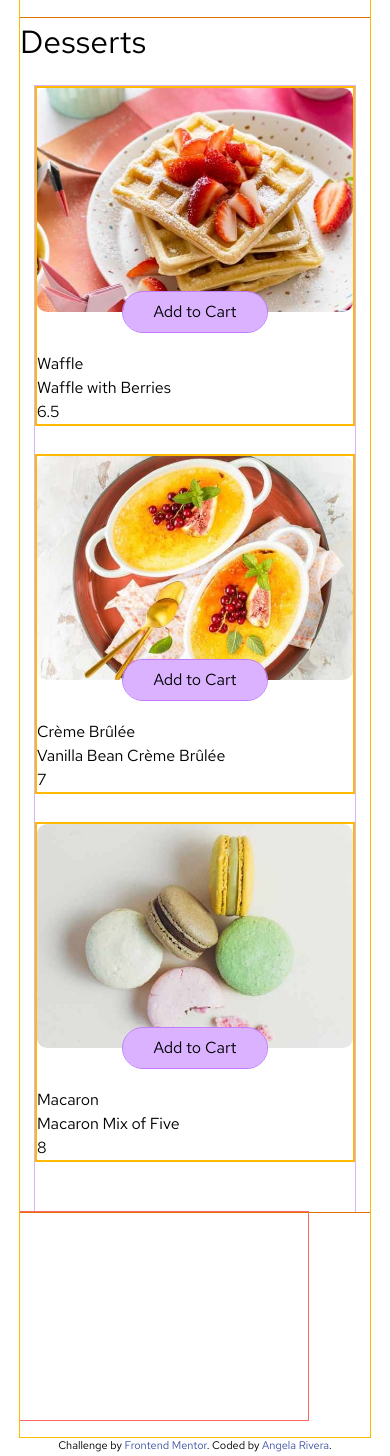
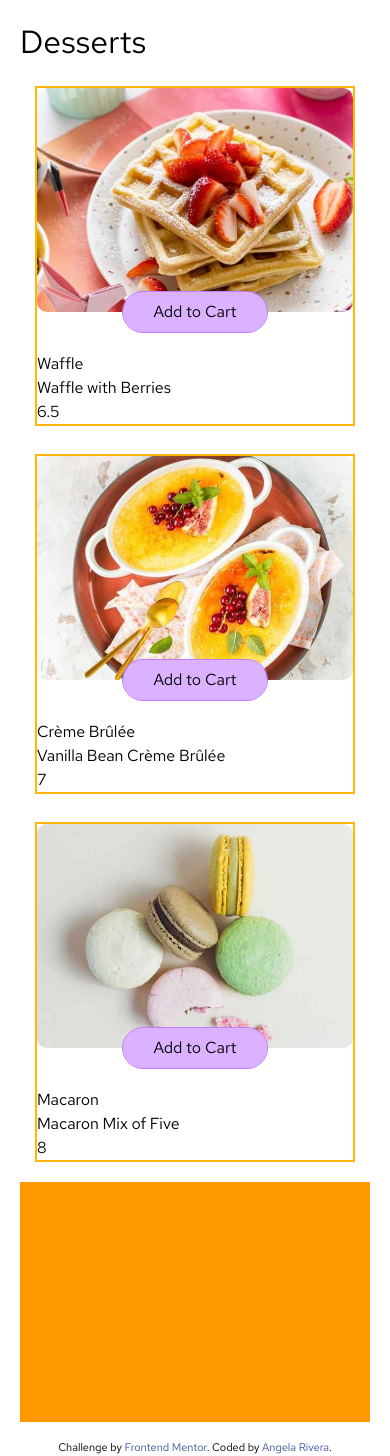
Before and after one commit to ang-riv/product-cart, a React (Vite) app: page / in a window 390 px wide. Built offline with nearby package versions, Linux system fonts and the light colour scheme.

Commit message:
Added md breakpoints for flex-wrap and max-widths

```diff
--- a/src/App.jsx
+++ b/src/App.jsx
@@ -62,26 +62,25 @@ function App() {
       )
     );
   };
-  const gridStyles = "grid grid-cols-1 sm:grid-cols-2 lg:grid-cols-3";
+  const gridStyles = "grid grid-cols-1 sm:grid-cols-2 lg:grid-cols-3 ";
   return (
     <div className="min-h-screen px-5 flex flex-col justify-between items-center">
-      <main className="h-[95%] w-full flex justify-between flex-wrap md:flex-nowrap max-w-[1200px] py-[5%] outline outline-amber-400">
+      <main className="h-[95%] w-full flex justify-between flex-wrap md:flex-nowrap max-w-[1200px] py-[5%]">
         {!showM && <Modal />}
         {/* products */}
-        <section className="w-full justify-center flex flex-col items-center outline outline-amber-600">
+        <section className="w-full justify-center flex flex-col items-center ">
           <h1 className="pb-5 w-full">{appTitle}</h1>
-          <div
-            className={`w-fit h-fit outline outline-purple-300 gap-2 justify-center ${gridStyles} items-center`}
-          >
-            {products.map((product) => (
-              <ProductCard product={product} filteredCart={filteredCart} />
-            ))}
-            <div className="h-0.5 min-w-64 mb-5"></div>
+          <div className=" w-full flex justify-center sm:justify-start">
+            <div className={`w-fit h-fit gap-2 ${gridStyles}`}>
+              {products.map((product) => (
+                <ProductCard product={product} filteredCart={filteredCart} />
+              ))}
+            </div>
           </div>
         </section>
         {/*  cart */}
-        <section className="lg:ml-3">
-          <div className="min-h-52 min-w-72 outline outline-red-400 max-w-96">
+        <section className="md:ml-3 w-full flex justify-center md:max-w-xs">
+          <div className="h-fit min-h-60 w-full md:max-w-xs bg-amber-500">
             {filteredCart.map((product, index) => (
               <div key={index}>
                 <p>{product.name}</p>
```
